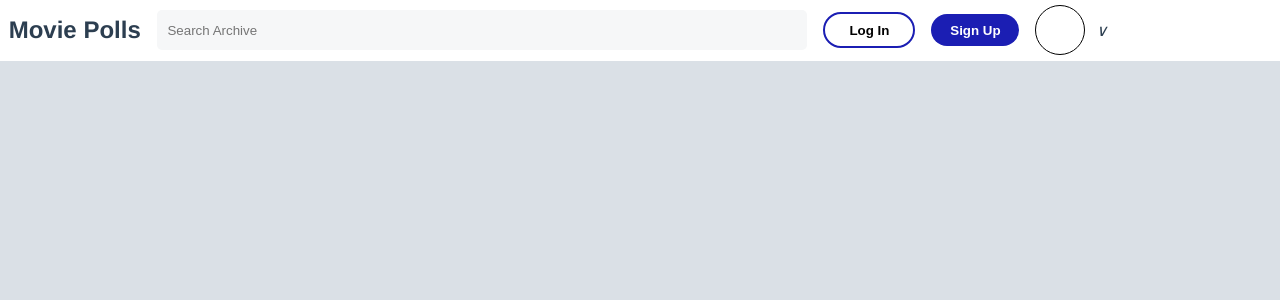
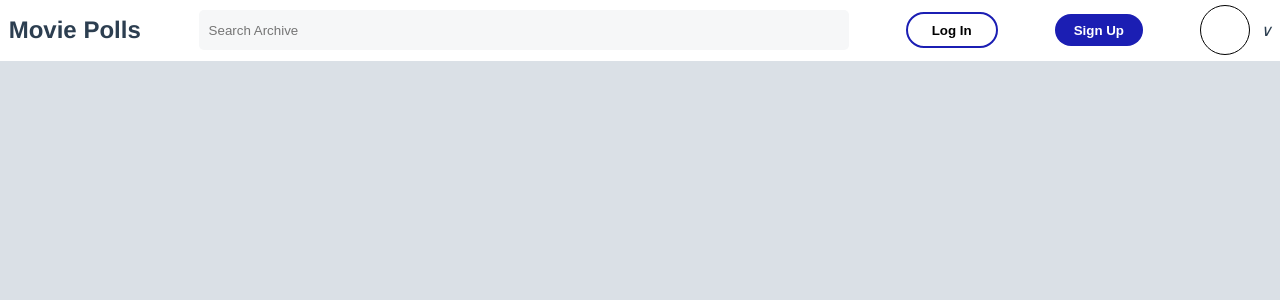
Before and after one commit to Synnerax/movie-polls, a Vue app in the folder frontend/: page /#/ in a window 1280 px wide. Shown: the top 300 px of the page. Built offline with nearby package versions, Linux system fonts and the light colour scheme.

Commit message:
Added flex to header

```diff
--- a/frontend/src/App.vue
+++ b/frontend/src/App.vue
@@ -43,7 +43,7 @@ body {
   background: #fff;
   display: flex;
   height: 3.8rem;
-  /*justify-content: space-between;*/
+  justify-content: space-between;
   align-items: center;
 }
 #nav > * {
```
Also changed, not shown: 1 other file (tests, documents, lock files or other folders).
